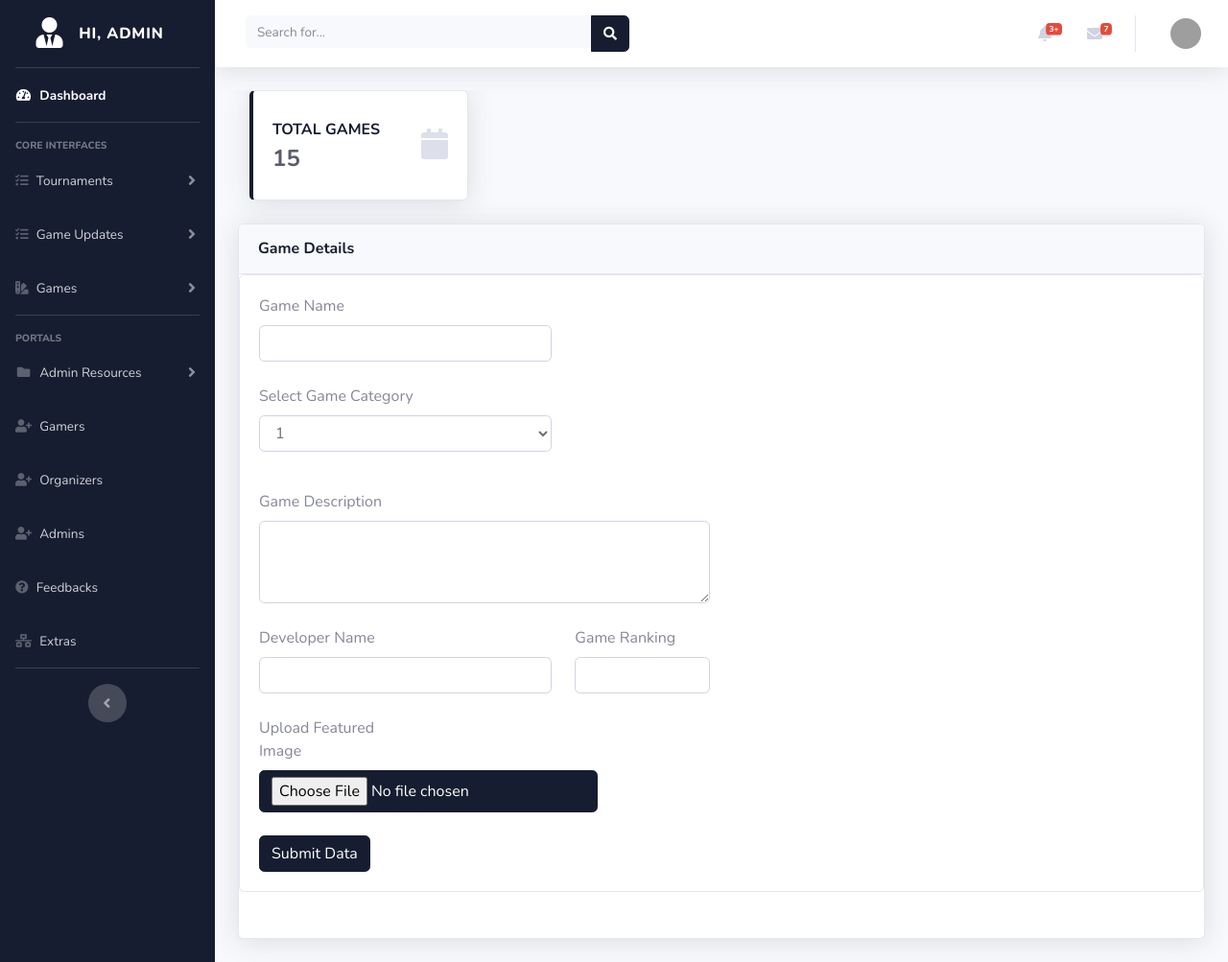
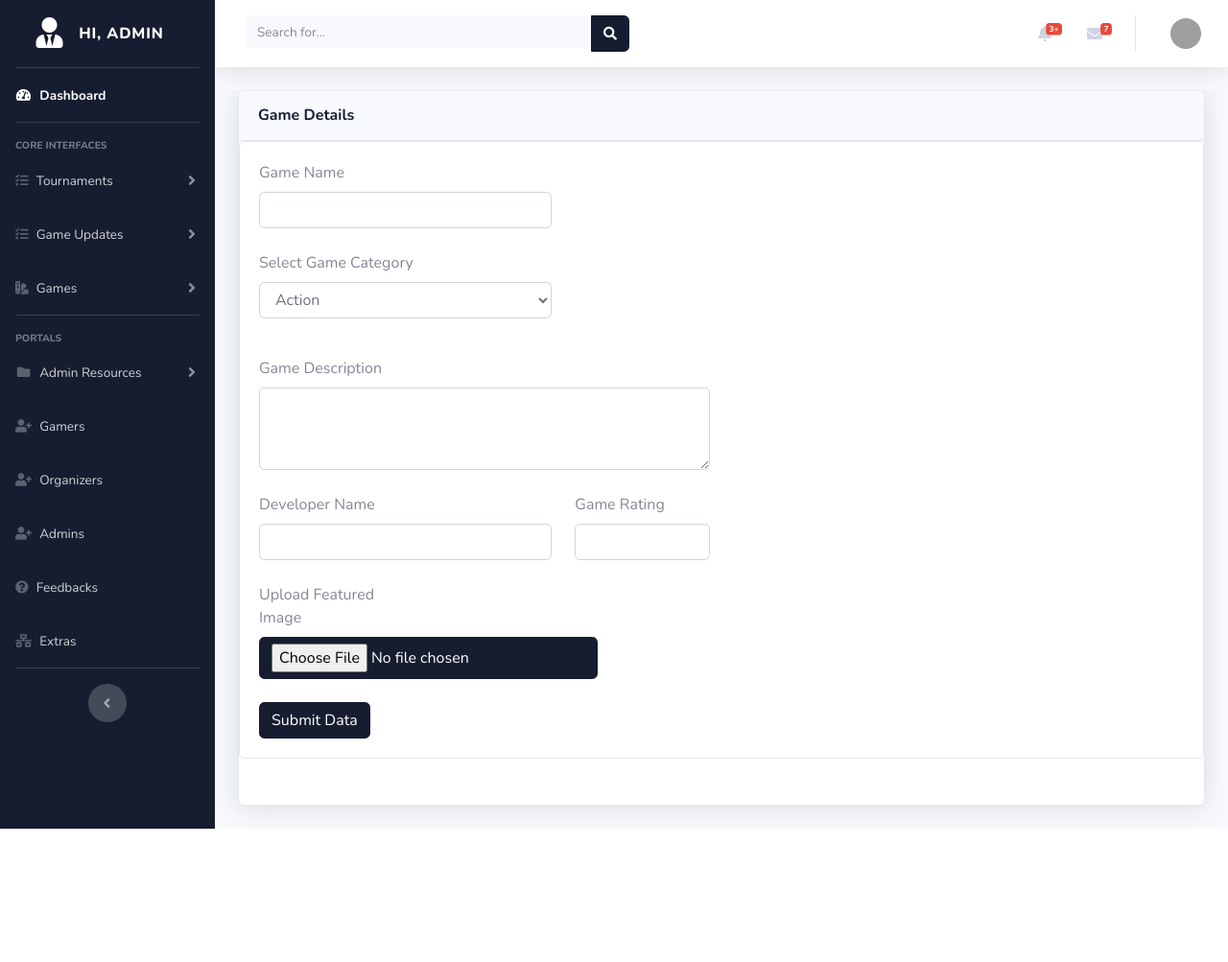
Before and after one commit to tarbiarswat/Cyber-Gaming-World, a PHP site: page /admin/add_games.php in a window 1280 px wide. Shown: the whole page at 96% size. After the commit the page ends 864 px from the top, so only its background shows below. Run offline with PHP 8.4, Linux system fonts and the light colour scheme; grey boxes are pictures that could not be loaded.

```diff
--- a/admin/add_games.php
+++ b/admin/add_games.php
@@ -1,4 +1,5 @@
 <?php
+include('includes/db_config.php');
 include('includes/header.php');
 include('includes/navbar.php');
 include('includes/topbar.php');
@@ -7,28 +8,6 @@ include('includes/topbar.php');
 <div id="content-wrapper" class="d-flex flex-column">
     <div id="content">
         <div class="container-fluid">
-
-                    <div class="col-xl-3 col-md-6 mb-4">
-                    <div class="card border-left-primary shadow h-100 py-2">
-                        <div class="card-body">
-                        <div class="row no-gutters align-items-center">
-                            <div class="col mr-2">
-                            <div class="text-m font-weight-bold text-primary text-uppercase mb-1">Total Games</div>
-                            <div class="h5 mb-0 font-weight-bold text-gray-800">
-
-                            <h4 class="mb-0 font-weight-bold text-gray-800" >15</h4>
-
-                            </div>
-
-                            </div>
-                            <div class="col-auto">
-                            <i class="fas fa-calendar fa-2x text-gray-300"></i>
-                            </div>
-                        </div>
-                        </div>
-                    </div>
-                    </div>
-
 
 
                     <div class="card shadow mb-4">
@@ -47,8 +26,8 @@ include('includes/topbar.php');
 
                                             <div class="col-md-4 mb-4">
                                                 <div class="md-form md-outline">
-                                                <label for="tournament_title" class="">Game Name</label>
-                                                <input type="text" name="tournament_title" id="tournament_title" class="form-control">
+                                                <label for="gameName" class="">Game Name</label>
+                                                <input type="text" name="gameName" id="gameName" class="form-control">
                                                 </div>
                                             </div>
 
@@ -58,12 +37,12 @@ include('includes/topbar.php');
                                             <div class="col-lg-4 col-md-6 mb-4">
                                                 <div class="form-group">
                                                     <label>Select Game Category</label>
-                                                    <select class="form-control">
-                                                        <option>1</option>
-                                                        <option>2</option>
-                                                        <option>3</option>
-                                                        <option>4</option>
-                                                        <option>5</option>
+                                                    <select name="gameCat" class="form-control">
+                                                        <option type="text" name="gameCat" value="Action">Action</option>
+                                                        <option type="text" name="gameCat" value="Racing" >Racing</option>
+                                                        <option type="text" name="gameCat" value="Strategy">Strategy</option>
+                                                        <option type="text" name="gameCat" value="Cards">Cards</option>
+                                                        <option type="text" name="gameCat" value="Casino">Casino</option>
                                                     </select>
                                                 </div>
                                             </div>
@@ -72,8 +51,8 @@ include('includes/topbar.php');
                                         <div class="row text-left">
                                             <div class="col-md-6 mb-4">
                                                 <div class="md-form md-outline">
-                                                    <label for="tournamentDesc">Game Description</label>
-                                                    <textarea type="text" name="tournamentDesc" id="tournamentDesc" class="md-textarea form-control" rows="3"></textarea>
+                                                    <label for="gameDesc">Game Description</label>
+                                                    <textarea type="text" name="gameDesc" id="gameDesc" class="md-textarea form-control" rows="3"></textarea>
                                                 </div>
                                             </div>
                                         </div>
@@ -82,16 +61,16 @@ include('includes/topbar.php');
                                         <div class="row">
                                             <div class="col-md-4 mb-4">
                                                 <div class="md-form md-outline">
-                                                <label for="duration" class="">Developer Name</label>
-                                                <input type="text" name="duration" id="duration" class="form-control">
+                                                <label for="gameDeveloperName" class="">Developer Name</label>
+                                                <input type="text" name="gameDeveloperName" id="gameDeveloperName" class="form-control">
                                                 </div>
                                             </div>
 
                                             <div class="col-md-2 mb-4">
 
                                                 <div class="md-form md-outline">
-                                                <label for="playerCapacity" class="">Game Ranking</label>
-                                                <input type="text" name="playerCapacity" id="playerCapacity" class="form-control">
+                                                <label for="gameRating" class="">Game Rating</label>
+                                                <input type="text" name="gameRating" id="gameRating" class="form-control">
                                                 </div>
 
                                             </div>
@@ -102,14 +81,14 @@ include('includes/topbar.php');
                                         <div class="row">
 
                                             <div class="col-md-2 mb-4">
-                                                <label for="trn_featured_image" class="">Upload Featured Image</label>
-                                                <input type="file" name="trn_featured_image" class="btn btn-primary">
+                                                <label for="g_featured_image" class="">Upload Featured Image</label>
+                                                <input type="file" name="g_featured_image" class="btn btn-primary">
                                             </div>
 
                                         </div>
 
 
-                                        <button type="submit" name="submit_tournament" class="btn btn-primary">Submit Data </button>
+                                        <button type="submit" name="submit_games" class="btn btn-primary">Submit Data </button>
 
                                     </form>
 
--- a/admin/adminslist.php
+++ b/admin/adminslist.php
@@ -69,7 +69,6 @@ include('includes/topbar.php');
 
           <div class="card shadow mb-4">
             <div class="card-header py-3">
-              <h6 class="m-0 font-weight-bold text-primary">Admin Profile
                       <button type="button" class="btn btn-primary" data-toggle="modal" data-target="#addadminprofile">Add Admin Profile</button>
               </h6>
             </div>
--- a/admin/login.php
+++ b/admin/login.php
@@ -3,7 +3,7 @@ session_start();
 include('includes/header.php');
 ?>
 
-<body class="bg-gradient-primary" style="background-image: url('img/n3.jpg');" >
+<body class="bg-gradient-primary" style="background-image: url('img/subheader-dark.jpg');" >
 
   <div class="container py-5">
 
--- a/g-register.php
+++ b/g-register.php
@@ -18,7 +18,7 @@
 
                             <div class="col-lg-5 offset-lg-1">
                                 <div class="box-rounded padding30" data-bgcolor="#21273e">
-                                    <h3 class="mb10">Register here</h3>
+                                    <h3 class="mb10">Register here as a gamer</h3>
                                     <p>Already a member? Login <a href="g-login.php">here<span></span></a>.</p>
                                     <form action='class.php' class="form-border" method="post" enctype="multipart/form-data" >
 
```
Also changed, not shown: admin/class.php (+32 -0 lines), admin/view_games.php (+28 -9 lines), admin/img/games/Deep-Learning-vs-Machine-Learning.jpg (added), admin/img/games/quillbot-1024x312.png (added), admin/img/subheader-dark.jpg (added).
